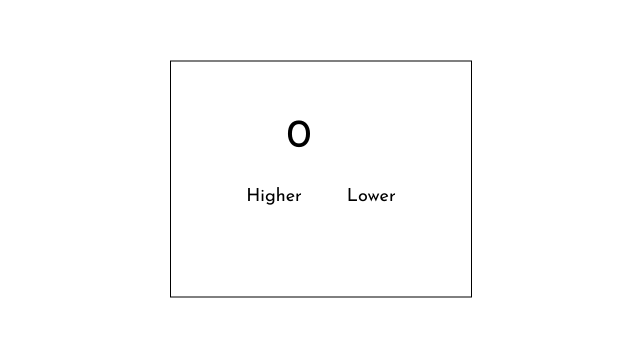
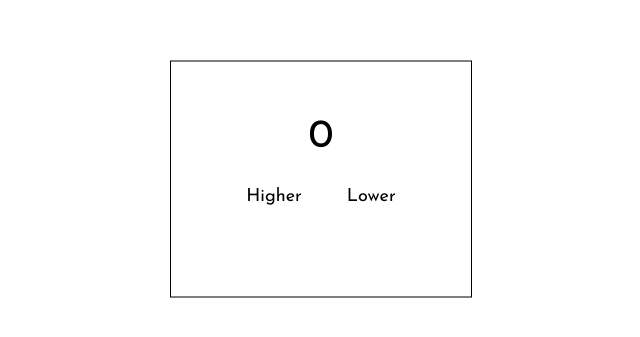
Before and after one commit to AkramDaghar/numChanger, a plain HTML site: page index.html in a window 1280 px wide. Shown: the part 221-558 px from the top of the page, 319-959 px from the left. Drawn offline with Linux system fonts and the light colour scheme.

Commit message:
Update index.html

```diff
--- a/index.html
+++ b/index.html
@@ -57,6 +57,7 @@
 			background: none;
 			outline: none;
 			transition: 0.3s;
+			cursor: pointer;
 		}
 
 		.btn_high:hover {
@@ -79,7 +80,6 @@
 		(when you hover besides the number the hover effect works)
 		*/
 		#number {
-			width: 20vw;
 			font-size: 40px;
 			transition: 0.3s;
 			padding: 0px;
```
